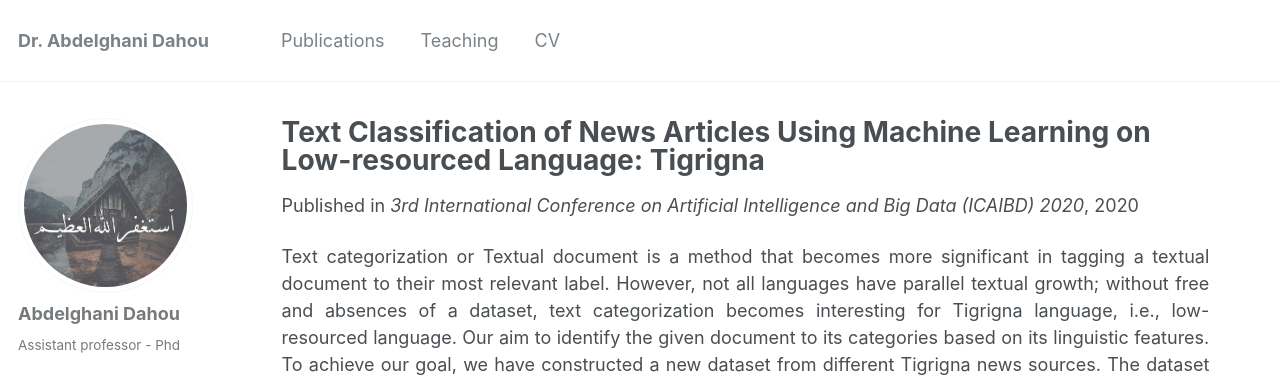
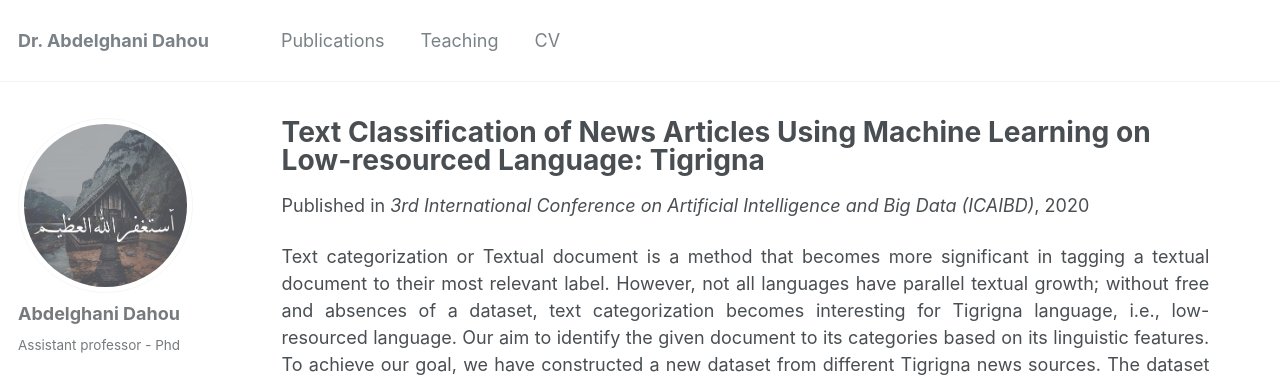
Before and after one commit to dr-dahou-adrar/dr-dahou-adrar.github.io, a Jekyll site: the page built from _publications/Tigrigna-TC-2020.md, in a window 1280 px wide and 1062 px high. Shown: the top 377 px of the window. Built offline with Jekyll 4.4.1, drawn with Linux system fonts in a browser that asks for light colours; some web fonts are replaced.

Commit message:
Updated publications

```diff
--- a/_publications/Tigrigna-TC-2020.md
+++ b/_publications/Tigrigna-TC-2020.md
@@ -4,7 +4,7 @@ collection: publications
 permalink: /publication/Tigrigna-TC-2020
 #excerpt: 'paper description to be shown in main publication page'
 date: 2020-5-28
-venue: '3rd International Conference on Artificial Intelligence and Big Data (ICAIBD) 2020'
+venue: '3rd International Conference on Artificial Intelligence and Big Data (ICAIBD)'
 #paperurl: 'http://dahouabdelghani.github.io/files/C16-1228.pdf'
 #citation: 'Alhaj Y.A., Al-qaness M.A.A., Dahou A., Abd Elaziz M., Zhao D., Xiang J. &quot;Effects of Light Stemming on Feature Extraction and Selection for Arabic Documents Classification.&quot; <i>Recent Advances in NLP: The Case of Arabic Language. Studies in Computational Intelligence, vol 874. Springer.)</i>. 1(1).'
 ---
```
Also changed, not shown: _publications/Coling2016-we-cnn-Arabic-SA.md (+2 -2 lines), _publications/Effects-of-Light-Stemming-2020.md (+1 -1 lines), _publications/Effects-of-Stemming-Ar-TC-2019.md (renamed from _publications/Effects-of-Stemming-Ar-TC-2020.md, +1 -1 lines).
